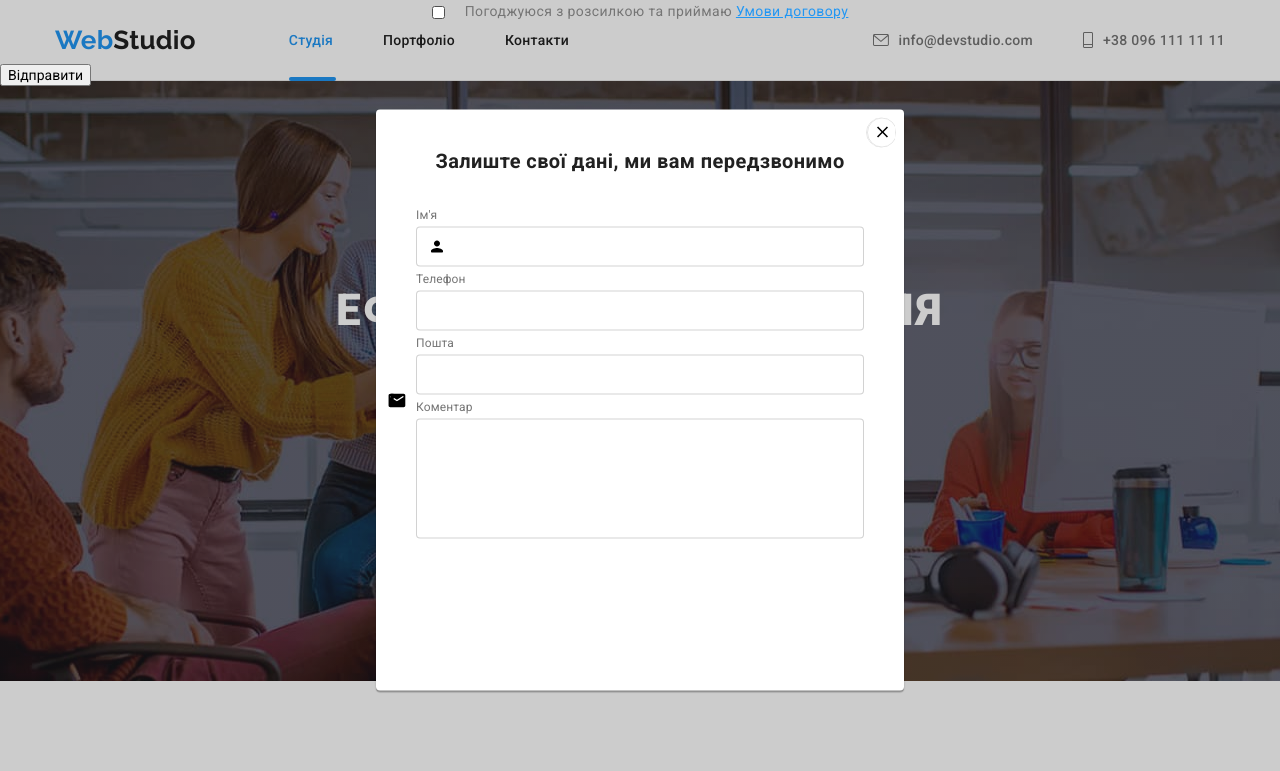
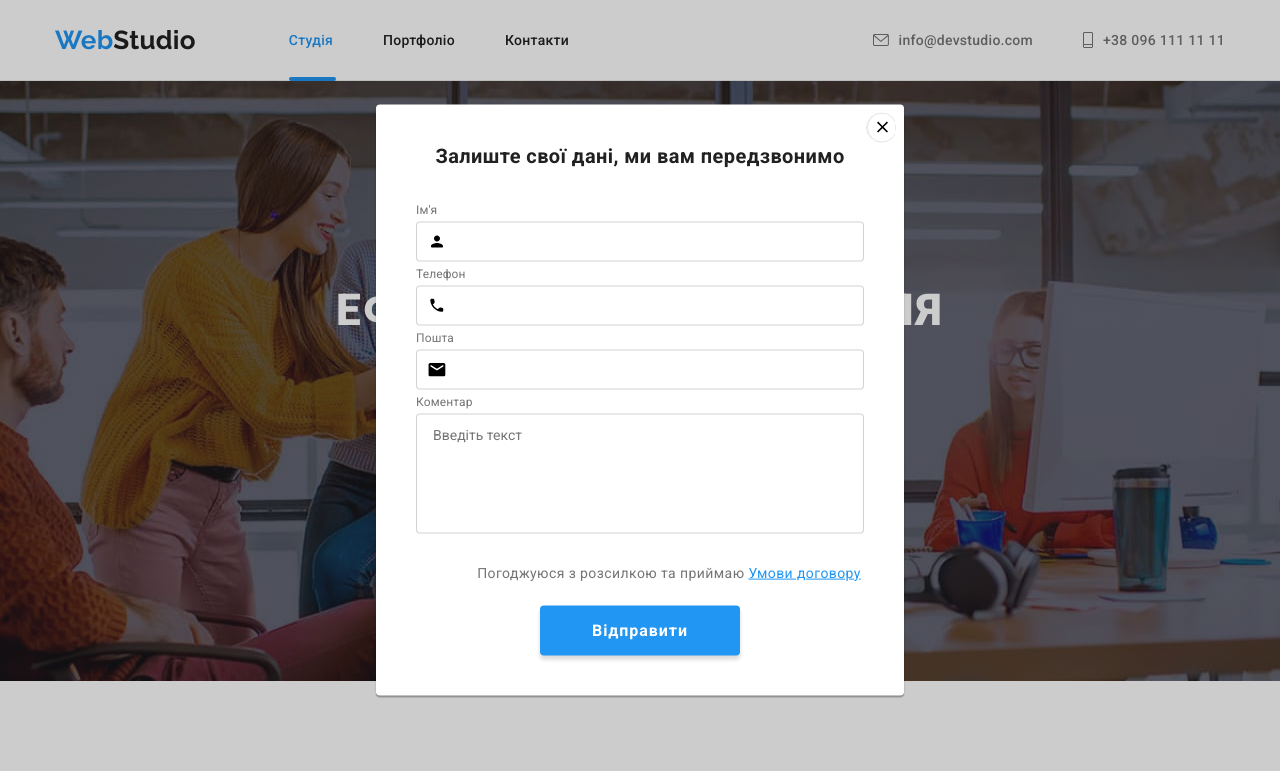
Before and after one commit to iigresv/goit-markup-hw-06, a plain HTML site: page index.html in a window 1280 px wide. Both pictures are taken after a click on the button "Замовити послугу". Shown: the top 771 px of the page. Drawn offline with nearby package versions, Linux system fonts and the light colour scheme.

Commit message:
finished

```diff
--- a/css/styles.css
+++ b/css/styles.css
@@ -787,7 +787,8 @@ transform: scale(0.1);
     align-items: center;
     justify-content: center;
     gap: 20px;
-    margin-bottom: 40px;
+    margin-bottom: 20px;
+    margin-top: 20px;
 
 
 }
@@ -809,8 +810,12 @@ transform: scale(0.1);
         width: 100%;
         height: 40px;
         gap: 28px;
+
+        padding: 12px 0px 12px 42px;
+        font: inherit;
         border: 1px solid rgba(33, 33, 33, 0.2);
         border-radius: 4px;
+        transition: border-color 250ms cubic-bezier(0.4, 0, 0.2, 1);
 }
 
 .form-message {
@@ -819,12 +824,20 @@ transform: scale(0.1);
     height: 120px;
     border: 1px solid rgba(33, 33, 33, 0.2);
     border-radius: 4px;
+    padding: 12px 16px;
+}
+.form-message:focus-within {
+    border-color: var(--accent-color);
+    outline: none;
 }
 
 .form-agreement-text {
     max-width: 400px;
     height: 24px;
+    color: var(--primary-text-color);
+    letter-spacing: 0.03em
 }
+
 
 
 .form-icon {
@@ -835,8 +848,61 @@ transform: scale(0.1);
     transition: fill 250ms cubic-bezier(0.4, 0, 0.2, 1);
 }
 
+.form-input:focus-within {
+    border-color: var(--accent-color);
+    outline: none;
+}
+
+.form-input:focus-within +.form-icon {
+    fill: var(--accent-color);
+}
 
 
+.form-btn {
+    padding: 10px 52px;
+    border: 0;
+    margin-right: auto;
+    margin-left: auto;
+    min-width: 200px;
+    background-color: var(--accent-color);
+    box-shadow: 0px 4px 4px rgb(0 0 0 / 15%);
+    border-radius: 4px;
+    color: var(--main-bgc);
+    font-weight: 700;
+    font-size: 16px;
+    line-height: 1.88;
+    text-align: center;
+    letter-spacing: 0.06em;
+    display: block;
+    transition: background-color 250ms cubic-bezier(0.4, 0, 0.2, 1);
+}
+
+.form-btn:hover,
+.form-btn:focus {
+    background-color: #188CE8;
+}
+
+.form-checkbox {
+    appearance: none;
+}
+
+.form-checkbox-icon .unchecked {
+    opacity: 1;
+    transition: opacity 250ms cubic-bezier(0.4, 0, 0.2, 1);
+}
+
+.form-checkbox:checked + .form-checkbox-icon .unchecked {
+    opacity: 0;
+}
+
+.form-checkbox:checked + .form-checkbox-icon .checked {
+    opacity: 1;
+}
+
+.form-checkbox-icon .checked {
+    opacity: 0;
+    transition: opacity 250ms cubic-bezier(0.4, 0, 0.2, 1);
+}
 
 /* form decoration  */
 
--- a/index.html
+++ b/index.html
@@ -414,16 +414,16 @@
                 <label class="form-field">
                     <span class="form-label">Ім'я</span>
                     <div class="form-group">
-                        <input class="form-input" type="text">
+                        <input class="form-input" type="text" name="name">
                         <svg class="form-icon" width="18" height="18">
                             <use href="./images/icons.svg#icon-person-f"></use>
                         </svg>
                     </div>
 
                     <label class="form-field">
-                        <div class="form-control">
                         <span class="form-label">Телефон</span>
-                            <input class="form-input" type="text">
+                        <div class="form-group">
+                            <input class="form-input" type="tel" name="phone_number">
                             <svg class="form-icon" width="18" height="18">
                                 <use href="./images/icons.svg#icon-phone-f"></use>
                             </svg>
@@ -431,30 +431,37 @@
                     </label>
 
                     <label class="form-field">
-                        <div class="form-control">
                         <span class="form-label">Пошта</span>
-                            <input class="form-input" type="text">
+                        <div class="form-group">
+                            <input class="form-input" type="email" name="email">
                             <svg class="form-icon" width="18" height="18">
                                 <use href="./images/icons.svg#icon-Vector-f"></use>
                             </svg>
                         </div>
                     </label>
 
+                    <span class="form-label">Коментар</span>
                     <label class="form-field">
-                        <span class="form-label">Коментар</span>
-                        <textarea class="form-message" name=""></textarea>
+                        <textarea class="form-message" placeholder="Введіть текст" name=""></textarea>
                     </label>
-        </div>
 
+
+                    <div class="agreement-checkbox-form">
                         <label class="form-agreement">
                             <input class="form-checkbox" type="checkbox" name="agreement-checkbox">
+                            <svg class="form-checkbox-icon" width="18" height="18">
+                                <use class="unchecked" href="./images/icons.svg#icon-uncheck"></use>
+                                <use class="checked" href="./images/icons.svg#icon-check"></use>
+                            </svg>
+
                             <div class="form-agreement-text">
                                 <span class="form-agreement-text">Погоджуюся з розсилкою та приймаю </span><a
                                     class="link form-agreement-link" href="#">Умови договору</a>
                             </div>
                         </label>
-
                         <button type="submit" class="form-btn btn">Відправити</button>
+                    </div>
+        </div>
         </form>
     </div>
 
```
Also changed, not shown: images/icons.svg. Lines whose indentation alone changed are shown as unchanged.
